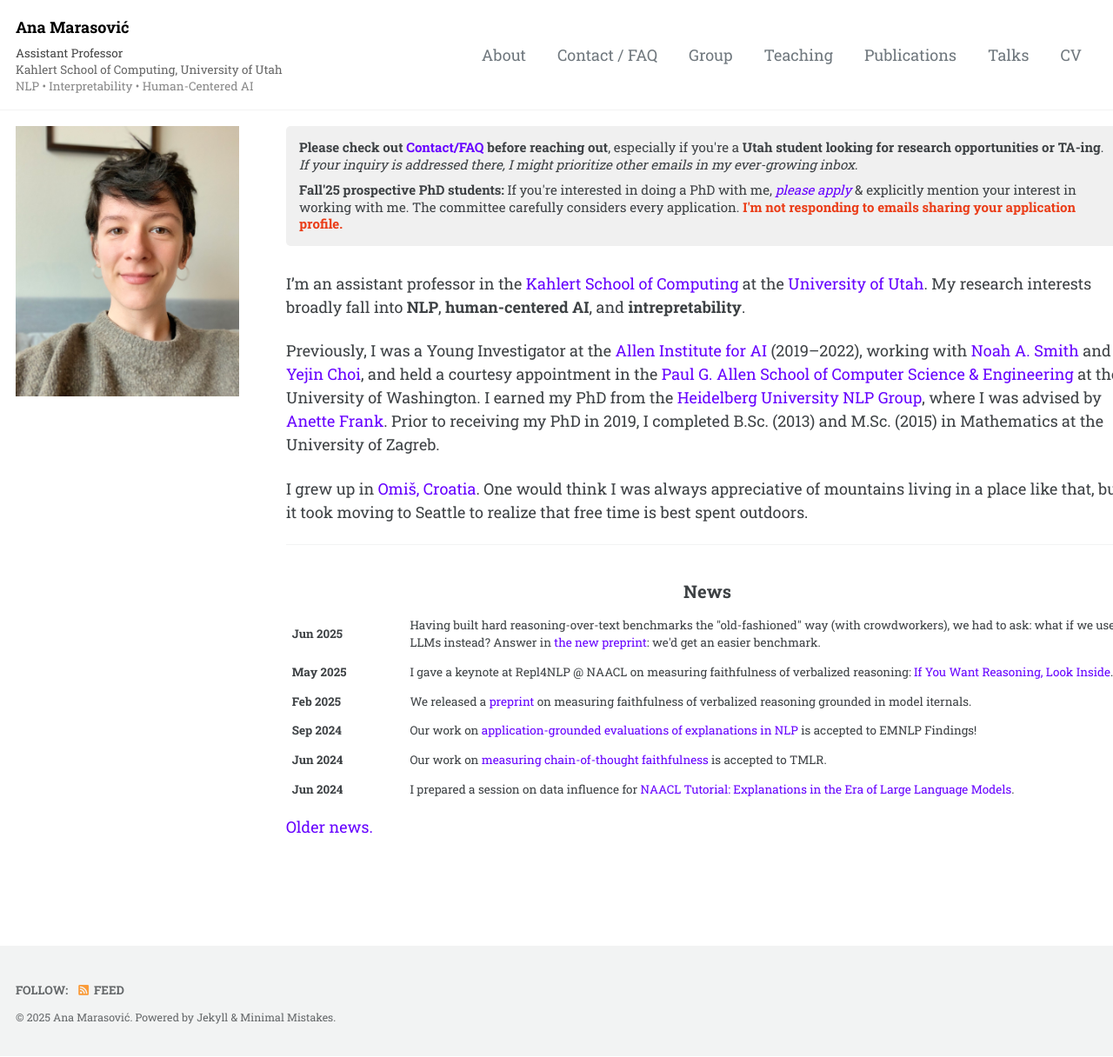
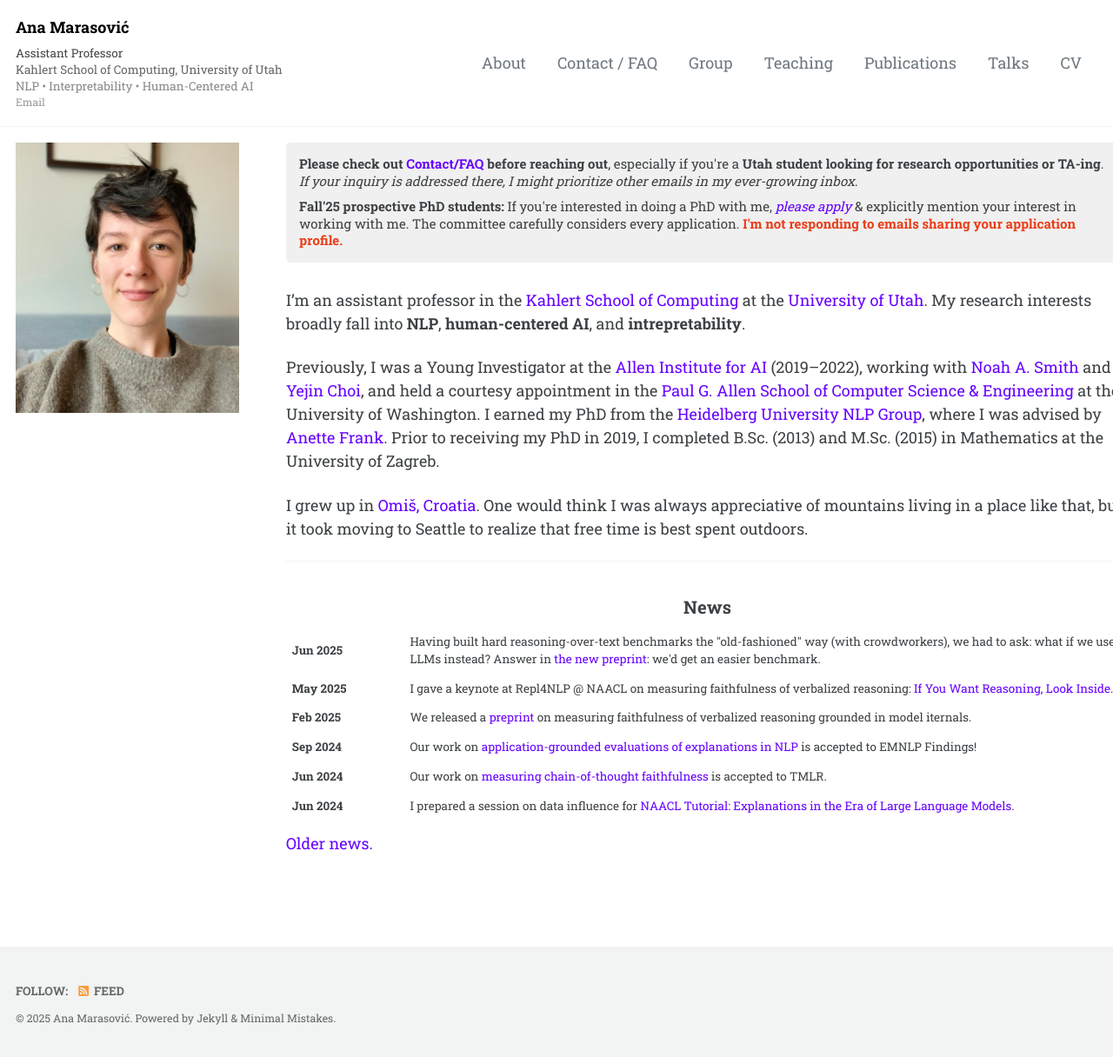
Before and after one commit to amarasovic/amarasovic.github.io, a Jekyll site: the page built from index.md, in a window 1280 px wide and 1216 px high. Shown: the whole window at 87% size. Built offline with Jekyll 4.4.1, drawn with Linux system fonts in a browser that asks for light colours; cached includes are drawn as plain includes; a script that is not in the unit is left out.

Commit message:
Add Email line below research areas in upper left
Add "Email" as fourth line in upper left corner with lighter gray color and smaller font size, positioned below research areas.

🤖 Generated with [Claude Code](https://claude.ai/code)

Co-Authored-By: Claude <noreply@anthropic.com>

```diff
--- a/_config.yml
+++ b/_config.yml
@@ -18,7 +18,7 @@ minimal_mistakes_skin    : "default" # "air", "aqua", "contrast", "dark", "dirt"
 locale                   : "en-US"
 title                    : "Ana Marasović"
 title_separator          : "-"
-subtitle                 : "<span class='title-line'>Assistant Professor</span><br><span class='affiliation-line'>Kahlert School of Computing, University of Utah</span><br><span class='research-line'>NLP • Interpretability • Human-Centered AI</span>" # site tagline that appears below site title in masthead
+subtitle                 : "<span class='title-line'>Assistant Professor</span><br><span class='affiliation-line'>Kahlert School of Computing, University of Utah</span><br><span class='research-line'>NLP • Interpretability • Human-Centered AI</span><br><span class='email-line'>Email</span>" # site tagline that appears below site title in masthead
 name                     : "Ana Marasović"
 description              :
 url                      : https://amarasovic.github.io # the base hostname & protocol for your site e.g. "https://mmistakes.github.io"
--- a/assets/css/main.scss
+++ b/assets/css/main.scss
@@ -45,6 +45,12 @@ a {
 
 .research-line {
   color: #888 !important;
+}
+
+.email-line {
+  color: #999 !important;
+  font-size: 0.9em !important;
+  margin-top: 0.5em !important;
 }
 
 .contact-line {
```
